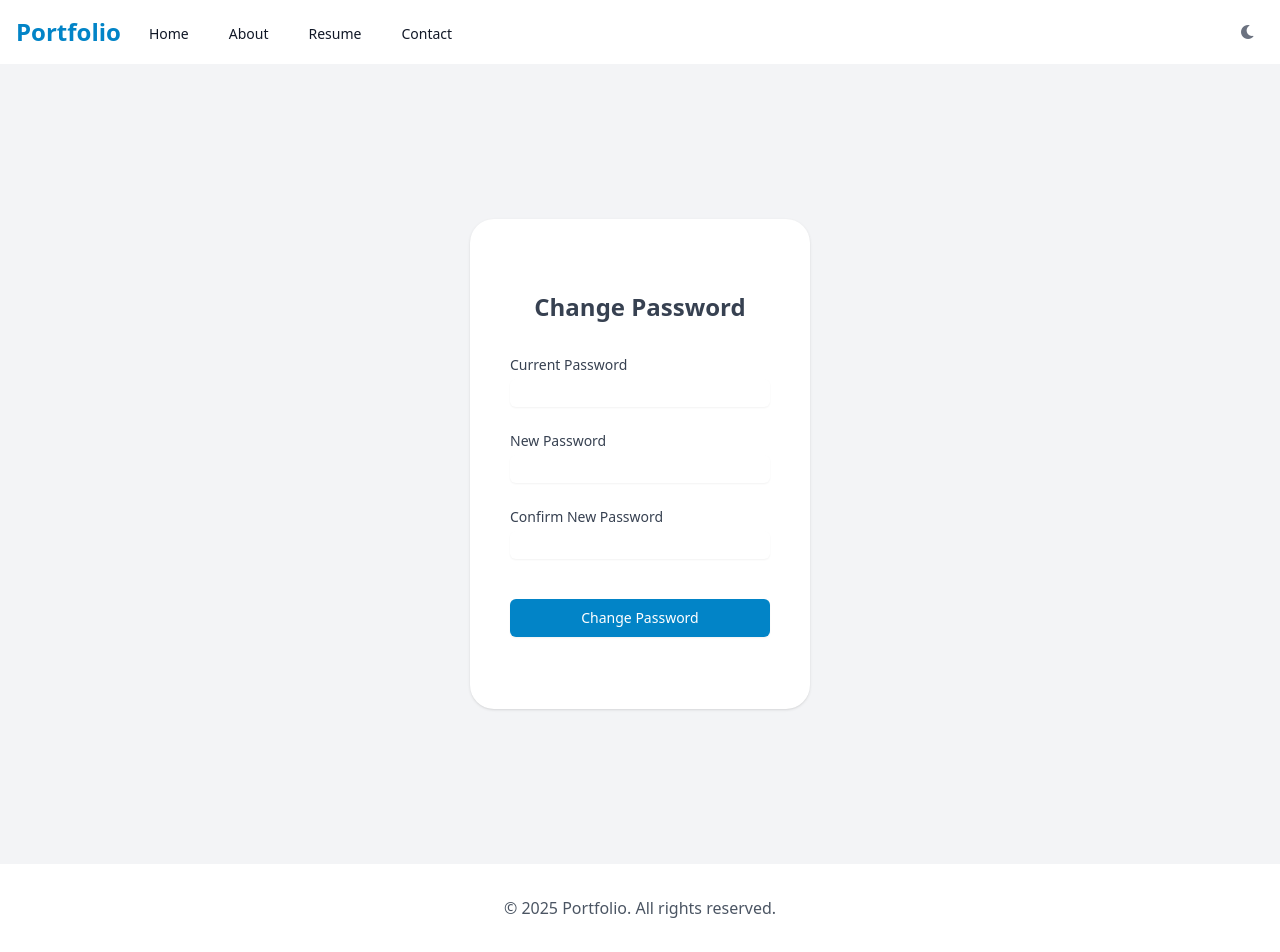
After one commit to Faizan-cmd-crypto/Portfolio, a Flask app: page /auth/auth/change-password in a window 1280 px wide. The commit adds this page. Run offline with Flask 3, Linux system fonts and the light colour scheme; the visitor is signed in with stand-in values (Sample User, id 1); parts of the project's set-up code (start-up, migrations or seed data) failed here and were passed over; some libraries are stand-ins or nearby versions.

Commit message:
Add password change functionality and secure credentials

```diff
--- a/routes/auth.py
+++ b/routes/auth.py
@@ -29,35 +29,47 @@ def on_load(state):
         client_kwargs={'scope': 'user:email'},
     )
 
-@auth_bp.route('/login', methods=['GET', 'POST'])
+@auth_bp.route('/auth/login', methods=['GET', 'POST'])
 def login():
-    """Handle user login via form or OAuth."""
-    if current_user.is_authenticated:
-        return redirect(url_for('main.index'))
-
     if request.method == 'POST':
         email = request.form.get('email')
         password = request.form.get('password')
-        remember = 'remember' in request.form
-
         user = User.query.filter_by(email=email).first()
 
         if user and check_password_hash(user.password, password):
-            login_user(user, remember=remember)
-            next_page = request.args.get('next')
-            return redirect(next_page or url_for('main.index'))
-        else:
-            flash('Please check your login details and try again.', 'danger')
-
+            login_user(user)
+            return redirect(url_for('admin.index'))
+        flash('Invalid credentials')
     return render_template('auth/login.html')
 
-@auth_bp.route('/logout')
+@auth_bp.route('/auth/logout')
 @login_required
 def logout():
-    """Log out the current user."""
     logout_user()
-    flash('You have been logged out.', 'success')
     return redirect(url_for('main.index'))
+
+@auth_bp.route('/auth/change-password', methods=['GET', 'POST'])
+@login_required
+def change_password():
+    if request.method == 'POST':
+        current_password = request.form.get('current_password')
+        new_password = request.form.get('new_password')
+        confirm_password = request.form.get('confirm_password')
+
+        if not check_password_hash(current_user.password, current_password):
+            flash('Current password is incorrect')
+            return redirect(url_for('auth.change_password'))
+
+        if new_password != confirm_password:
+            flash('New passwords do not match')
+            return redirect(url_for('auth.change_password'))
+
+        current_user.password = generate_password_hash(new_password)
+        db.session.commit()
+        flash('Password updated successfully')
+        return redirect(url_for('admin.index'))
+
+    return render_template('auth/change_password.html')
 
 @auth_bp.route('/login/github')
 def github_login():
--- /dev/null
+++ b/templates/auth/change_password.html
@@ -0,0 +1,42 @@
+{% extends "layout.html" %}
+
+{% block title %}Change Password{% endblock %}
+
+{% block content %}
+<div class="min-h-screen bg-gray-100 py-6 flex flex-col justify-center sm:py-12">
+    <div class="relative py-3 sm:max-w-xl sm:mx-auto">
+        <div class="relative px-4 py-10 bg-white mx-8 md:mx-0 shadow rounded-3xl sm:p-10">
+            <div class="max-w-md mx-auto">
+                <div class="divide-y divide-gray-200">
+                    <div class="py-8 text-base leading-6 space-y-4 text-gray-700 sm:text-lg sm:leading-7">
+                        <h2 class="text-2xl font-bold mb-8 text-center text-gray-700">Change Password</h2>
+                        <form method="POST" class="space-y-6">
+                            <div>
+                                <label for="current_password" class="block text-sm font-medium text-gray-700">Current Password</label>
+                                <input type="password" name="current_password" id="current_password" required
+                                    class="mt-1 block w-full rounded-md border-gray-300 shadow-sm focus:border-primary-500 focus:ring-primary-500">
+                            </div>
+                            <div>
+                                <label for="new_password" class="block text-sm font-medium text-gray-700">New Password</label>
+                                <input type="password" name="new_password" id="new_password" required
+                                    class="mt-1 block w-full rounded-md border-gray-300 shadow-sm focus:border-primary-500 focus:ring-primary-500">
+                            </div>
+                            <div>
+                                <label for="confirm_password" class="block text-sm font-medium text-gray-700">Confirm New Password</label>
+                                <input type="password" name="confirm_password" id="confirm_password" required
+                                    class="mt-1 block w-full rounded-md border-gray-300 shadow-sm focus:border-primary-500 focus:ring-primary-500">
+                            </div>
+                            <div class="pt-4">
+                                <button type="submit"
+                                    class="w-full flex justify-center py-2 px-4 border border-transparent rounded-md shadow-sm text-sm font-medium text-white bg-primary-600 hover:bg-primary-700 focus:outline-none focus:ring-2 focus:ring-offset-2 focus:ring-primary-500">
+                                    Change Password
+                                </button>
+                            </div>
+                        </form>
+                    </div>
+                </div>
+            </div>
+        </div>
+    </div>
+</div>
+{% endblock %}
```
Also changed, not shown: init_db.py (+42 -54 lines), templates/admin/index.html (+7 -3 lines).
